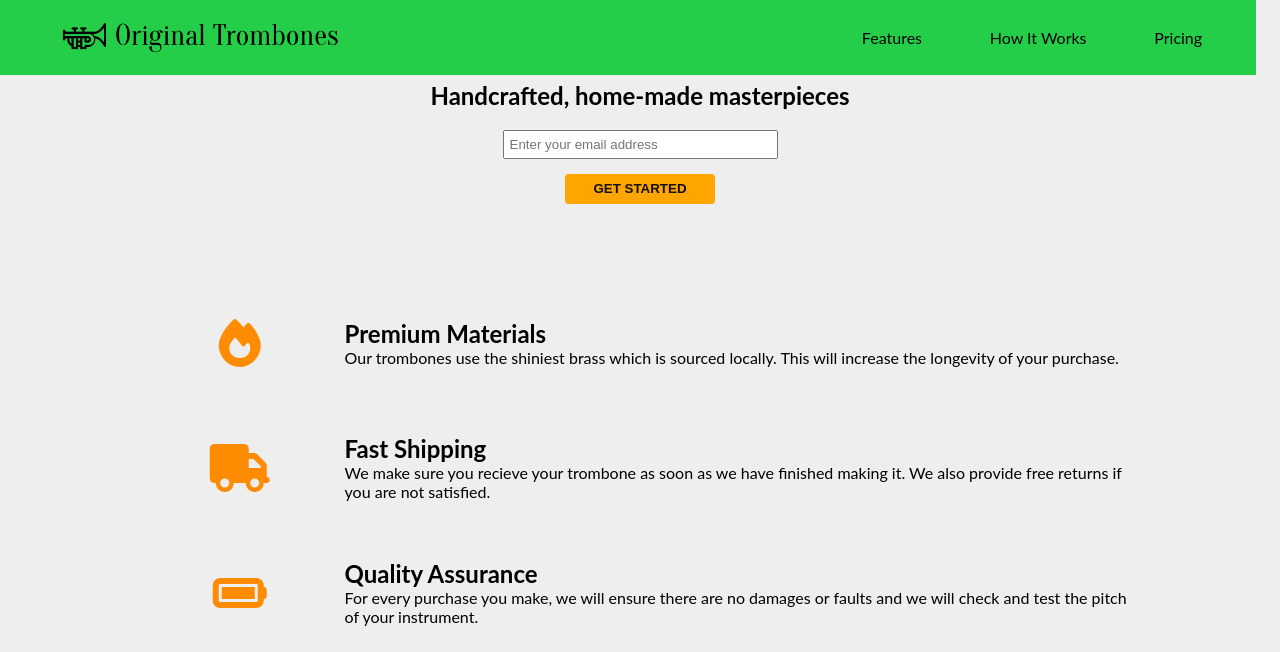
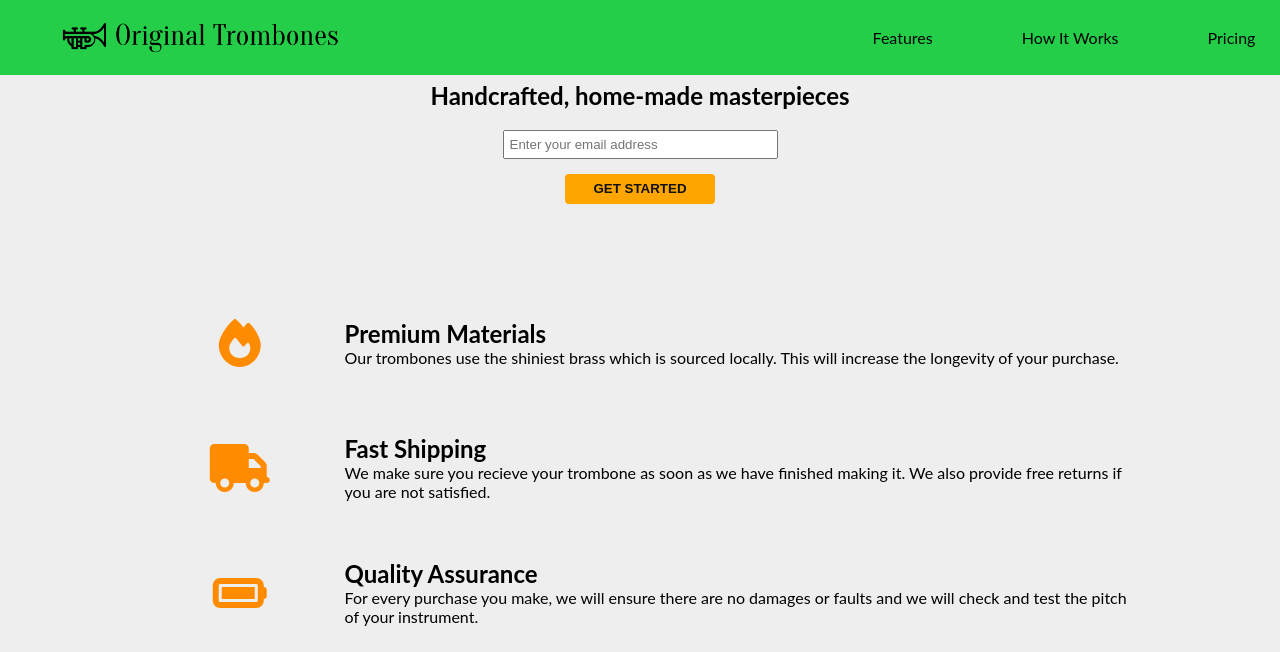
Before and after one commit to abhishek-png/abhishek-png.github.io, a plain HTML site: page Product/index.html in a window 1280 px wide. Shown: the top 652 px of the page. Drawn offline with Linux system fonts and the light colour scheme; grey boxes are pictures that could not be loaded.

Commit message:
new update

```diff
--- a/Product/style.css
+++ b/Product/style.css
@@ -183,7 +183,7 @@ nav {
 }
 
 .nav-menu ul {
-    width: 35vw;
+    width: 40vw;
     display: flex;
     flex-direction: row;
     justify-content: space-around;
```
